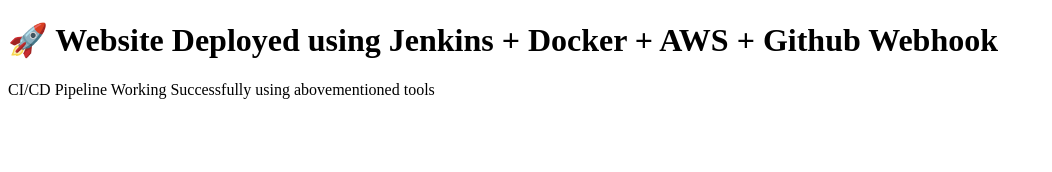
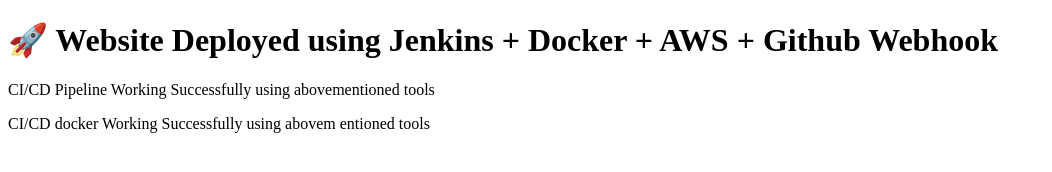
Before and after one commit to Adarshrander/ecommerce, a plain HTML site: page index.html in a window 1280 px wide. Shown: the whole page, without its empty margins (0-1052 px from the left). Drawn offline with Linux system fonts and the light colour scheme.

Commit message:
Update index.html

```diff
--- a/index.html
+++ b/index.html
@@ -6,5 +6,6 @@
 <body>
     <h1>🚀 Website Deployed using Jenkins + Docker + AWS + Github Webhook</h1>
     <p>CI/CD Pipeline Working Successfully using abovementioned tools</p>
+     <p1>CI/CD docker Working Successfully using abovem entioned tools</p1>
 </body>
 </html>
```
